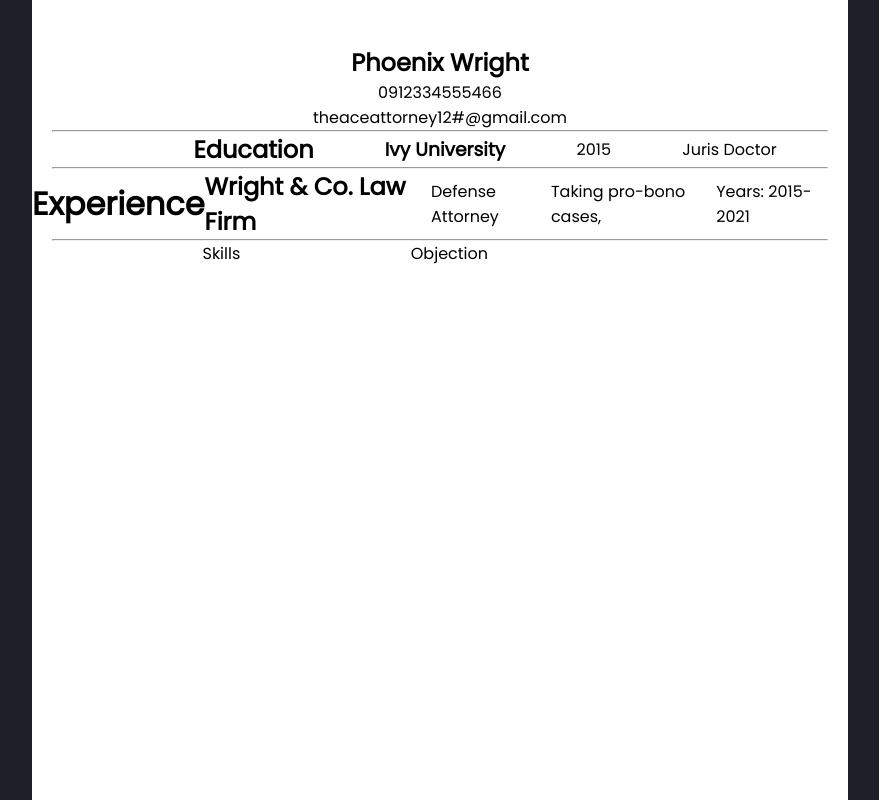
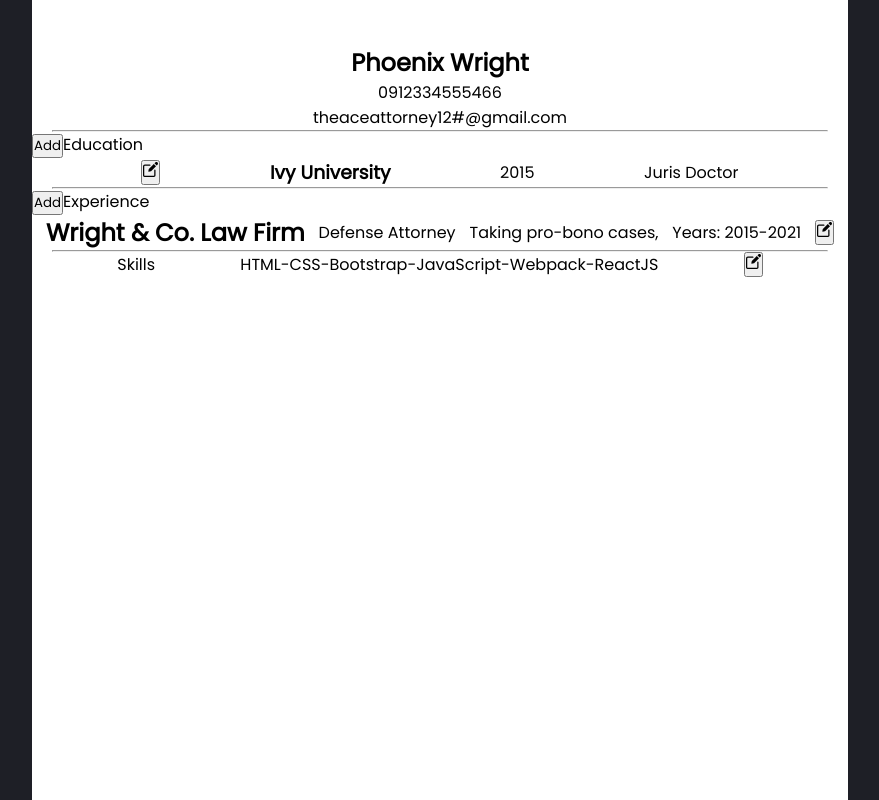
Before and after one commit to bananabread08/cv-app, a React (Create React App) app: page / in a window 1280 px wide. Shown: the top 800 px of the page, without its empty margins (200-1079 px from the left). Built offline with nearby package versions, Linux system fonts and the light colour scheme.

Commit message:
implemented add Education and Experience functionality, fixed Skills component edit functionality

```diff
--- a/package.json
+++ b/package.json
@@ -11,6 +11,7 @@
     "react": "^17.0.2",
     "react-dom": "^17.0.2",
     "react-scripts": "4.0.3",
+    "uniqid": "^5.3.0",
     "web-vitals": "^1.1.1"
   },
   "scripts": {
--- a/public/index.html
+++ b/public/index.html
@@ -24,7 +24,7 @@
       work correctly both with client-side routing and a non-root public URL.
       Learn how to configure a non-root public URL by running `npm run build`.
     -->
-    <title>React App</title>
+    <title>CV Maker App</title>
   </head>
   <body>
     <noscript>You need to enable JavaScript to run this app.</noscript>
--- a/src/App.js
+++ b/src/App.js
@@ -1,25 +1,63 @@
-import React, { Component } from "react";
+import React, { Component } from 'react';
 import './styles/App.css';
 import editIcon from './assets/edit.svg';
 import GeneralInfo from './components/GeneralInfo';
 import Education from './components/Education';
 import Experience from './components/Experience';
-import SKills from './components/Skills'
-
+import Skills from './components/Skills';
+import uniqid from 'uniqid';
 
 class App extends Component {
-  render(){
-      return (
-        <div className="App">
-          <GeneralInfo editIcon={editIcon}/>
-          <hr />
-          <Education editIcon={editIcon}/>
-          <hr />
-          <Experience editIcon={editIcon}/>
-          <hr/>
-          <SKills editIcon={editIcon}/>
+  constructor() {
+    super();
+    this.state = {
+      schoolList: [1],
+      experienceList: [2],
+      id: uniqid(),
+    };
+  }
+
+  addEducation = (e) => {
+    e.preventDefault();
+    this.setState({
+      id: uniqid(),
+      schoolList: this.state.schoolList.concat(this.state.id),
+    });
+  };
+  addExperience = (e) => {
+    e.preventDefault();
+    this.setState({
+      id: uniqid(),
+      experienceList: this.state.experienceList.concat(this.state.id),
+    });
+  };
+  render() {
+    const { schoolList, experienceList } = this.state;
+    return (
+      <div className='App'>
+        <GeneralInfo editIcon={editIcon} />
+        <hr />
+        <div>
+          <button onClick={this.addEducation}>Add</button>
+          Education
+          {schoolList.map((schoolID) => {
+            return (
+              <Education key={schoolID} id={schoolID} editIcon={editIcon} />
+            );
+          })}
         </div>
-      )
+        <hr />
+        <div>
+          <button onClick={this.addExperience}>Add</button>
+          Experience
+          {experienceList.map((expID) => {
+            return <Experience key={expID} id={expID} editIcon={editIcon} />;
+          })}
+        </div>
+        <hr />
+        <Skills editIcon={editIcon} />
+      </div>
+    );
   }
 }
 
--- a/src/components/Education.js
+++ b/src/components/Education.js
@@ -1,55 +1,79 @@
-import React, {Component} from "react";
+import React, { Component } from 'react';
 import { TextField } from '@material-ui/core';
 
 export default class Education extends Component {
-  constructor(){
-      super();
+  constructor(props) {
+    super(props);
 
     this.state = {
-          school : 'Ivy University',
-          gradDate : '2015',
-          course : 'Juris Doctor',
-          isEditOn : false,
-      }
+      school: 'Ivy University',
+      gradDate: '2015',
+      course: 'Juris Doctor',
+      isEditOn: false,
+    };
   }
 
   handleChange = (e) => {
     this.setState({
-        [e.target.name] : e.target.value, //utilizes the HTML name attribute of the node that is changed
+      [e.target.name]: e.target.value, //utilizes the HTML name attribute of the node that is changed
     });
-  }
+  };
   handleSubmit = (e) => {
     this.setState({
-        isEditOn : !this.state.isEditOn,
-    })
+      isEditOn: !this.state.isEditOn,
+    });
     e.preventDefault();
-  }
+  };
 
   render() {
-    const {school, gradDate, course, isEditOn} = this.state;
-    if(isEditOn) {
+    const { school, gradDate, course, isEditOn } = this.state;
     return (
-        <section className="Education">
-        Education
+      <div>
+        {isEditOn ? (
+          <section className='Education'>
             <form onSubmit={this.handleSubmit}>
-          <TextField id="outlined-basic" label="School..." variant="outlined" name="school" value={school} onChange={this.handleChange} />
-          <TextField id="outlined-basic" label="Graduation Date..." variant="outlined" name="gradDate" value={gradDate} onChange={this.handleChange} />
-          <TextField id="outlined-basic" label="Course..." variant="outlined" name="course" value={course} onChange={this.handleChange} />
-        <input type="submit" value="Submit" />
+              <TextField
+                id='outlined-basic'
+                label='School...'
+                variant='outlined'
+                name='school'
+                value={school}
+                onChange={this.handleChange}
+              />
+              <TextField
+                id='outlined-basic'
+                label='Graduation Date...'
+                variant='outlined'
+                name='gradDate'
+                value={gradDate}
+                onChange={this.handleChange}
+              />
+              <TextField
+                id='outlined-basic'
+                label='Course...'
+                variant='outlined'
+                name='course'
+                value={course}
+                onChange={this.handleChange}
+              />
+              <input type='submit' value='Submit' />
             </form>
           </section>
-      )
-    }
-    else {
-      return (
-        <div className="EducationPreview">
-          <button onClick={this.handleSubmit}><img src={this.props.editIcon} alt="Edit" className="EditIcon"></img></button>
-          <h2>Education</h2>
+        ) : (
+          <div className='EducationPreview'>
+            <button onClick={this.handleSubmit}>
+              <img
+                src={this.props.editIcon}
+                alt='Edit'
+                className='EditIcon'
+              ></img>
+            </button>
             <h3>{school}</h3>
             <p>{gradDate}</p>
             <p>{course}</p>
           </div>
-      )
+        )}
+      </div>
+    );
   }
 }
-}
--- a/src/components/Experience.js
+++ b/src/components/Experience.js
@@ -1,60 +1,108 @@
-import React, {Component} from "react";
+import React, { Component } from 'react';
 import { TextField } from '@material-ui/core';
 
 export default class Experience extends Component {
-  constructor(){
+  constructor() {
     super();
 
     this.state = {
-          company : 'Wright & Co. Law Firm',
-          jobTitle : 'Defense Attorney',
-          startYear : '2015',
-          endYear : '2021',
-          jobDescription : 'Taking pro-bono cases, ',
-          isEditOn : false,
-      }
+      company: 'Wright & Co. Law Firm',
+      jobTitle: 'Defense Attorney',
+      startYear: '2015',
+      endYear: '2021',
+      jobDescription: 'Taking pro-bono cases, ',
+      isEditOn: false,
+    };
   }
 
   handleChange = (e) => {
     this.setState({
-        [e.target.name] : e.target.value, //utilizes the HTML name attribute of the node that is changed
+      [e.target.name]: e.target.value, //utilizes the HTML name attribute of the node that is changed
     });
-  }
+  };
   handleSubmit = (e) => {
     this.setState({
-        isEditOn : !this.state.isEditOn,
-    })
+      isEditOn: !this.state.isEditOn,
+    });
     e.preventDefault();
-  }
+  };
 
   render() {
-    const {company, jobTitle, startYear, endYear, jobDescription, isEditOn} = this.state;
-    if(isEditOn) {
+    const {
+      company,
+      jobTitle,
+      startYear,
+      endYear,
+      jobDescription,
+      isEditOn,
+    } = this.state;
     return (
-        <section className="Experience">
+      <div>
+        {isEditOn ? (
+          <section className='Experience'>
             Experience
             <form onSubmit={this.handleSubmit}>
-          <TextField id="outlined-basic" label="Company Name..." variant="outlined" name="company" value={company} onChange={this.handleChange} />
-          <TextField id="outlined-basic" label="Job Title..." variant="outlined" name="jobTitle" value={jobTitle} onChange={this.handleChange} />
-          <TextField id="outlined-basic" label="Year Started..." variant="outlined" name="startYear" value={startYear} onChange={this.handleChange} />
-          <TextField id="outlined-basic" label="Year Ended..." variant="outlined" name="endYear" value={endYear} onChange={this.handleChange} />
-          <TextField id="outlined-basic" label="Job Description..." variant="outlined" name="jobDescription" value={jobDescription} onChange={this.handleChange} />
-        <input type="submit" value="Submit" />
+              <TextField
+                id='outlined-basic'
+                label='Company Name...'
+                variant='outlined'
+                name='company'
+                value={company}
+                onChange={this.handleChange}
+              />
+              <TextField
+                id='outlined-basic'
+                label='Job Title...'
+                variant='outlined'
+                name='jobTitle'
+                value={jobTitle}
+                onChange={this.handleChange}
+              />
+              <TextField
+                id='outlined-basic'
+                label='Year Started...'
+                variant='outlined'
+                name='startYear'
+                value={startYear}
+                onChange={this.handleChange}
+              />
+              <TextField
+                id='outlined-basic'
+                label='Year Ended...'
+                variant='outlined'
+                name='endYear'
+                value={endYear}
+                onChange={this.handleChange}
+              />
+              <TextField
+                id='outlined-basic'
+                label='Job Description...'
+                variant='outlined'
+                name='jobDescription'
+                value={jobDescription}
+                onChange={this.handleChange}
+              />
+              <input type='submit' value='Submit' />
             </form>
           </section>
-      )
-    }
-    else {
-      return (
-        <div className="ExperiencePreview">
-          <h1>Experience</h1>
+        ) : (
+          <div className='ExperiencePreview'>
             <h2>{company}</h2>
             <p>{jobTitle}</p>
             <p>{jobDescription}</p>
-          <p>Years: {startYear}-{endYear}</p>
-          <button onClick={this.handleSubmit}><img src={this.props.editIcon} alt="Edit" className="EditIcon"></img></button>
+            <p>
+              Years: {startYear}-{endYear}
+            </p>
+            <button onClick={this.handleSubmit}>
+              <img
+                src={this.props.editIcon}
+                alt='Edit'
+                className='EditIcon'
+              ></img>
+            </button>
           </div>
-      )
+        )}
+      </div>
+    );
   }
 }
-}
--- a/src/components/GeneralInfo.js
+++ b/src/components/GeneralInfo.js
@@ -1,53 +1,81 @@
-import React, {Component} from "react";
+import React, { Component } from 'react';
 import { TextField } from '@material-ui/core';
 
 export default class GeneralInfo extends Component {
-  constructor(props){
+  constructor(props) {
     super(props);
 
     this.state = {
-          name : 'Phoenix Wright',
-          contact : '0912334555466',
-          email : 'theaceattorney12#@gmail.com',
-          isEditOn : false,
-      }
+      name: 'Phoenix Wright',
+      contact: '0912334555466',
+      email: 'theaceattorney12#@gmail.com',
+      isEditOn: false,
+    };
   }
 
   handleChange = (e) => {
     this.setState({
-        [e.target.name] : e.target.value, //utilizes the HTML name attribute of the node that is changed
+      [e.target.name]: e.target.value, //utilizes the HTML name attribute of the node that is changed
     });
-  }
+  };
   handleSubmit = (e) => {
     this.setState({
-        isEditOn : !this.state.isEditOn,
-    })
+      isEditOn: !this.state.isEditOn,
+    });
     e.preventDefault();
-  }
+  };
   render() {
-    const {name, contact, email, isEditOn} = this.state;
-    if(isEditOn) {
+    const { name, contact, email, isEditOn } = this.state;
     return (
-        <section className="GeneralInfo">
+      <div>
+        {isEditOn ? (
+          <section className='GeneralInfo'>
             General Information
             <form onSubmit={this.handleSubmit}>
-            <TextField id="GiName" label="Name..." variant="outlined" name="name" value={name} onChange={this.handleChange} />
-            <TextField id="GiContact" label="Contact#..." variant="outlined" name="contact" type="number" value={contact} onChange={this.handleChange} />
-            <TextField id="GiEmail" label="Email Address..." variant="outlined" type="email" name="email" value={email} onChange={this.handleChange} />
-            <input type="submit" value="Submit" />
+              <TextField
+                id='GiName'
+                label='Name...'
+                variant='outlined'
+                name='name'
+                value={name}
+                onChange={this.handleChange}
+              />
+              <TextField
+                id='GiContact'
+                label='Contact#...'
+                variant='outlined'
+                name='contact'
+                type='number'
+                value={contact}
+                onChange={this.handleChange}
+              />
+              <TextField
+                id='GiEmail'
+                label='Email Address...'
+                variant='outlined'
+                type='email'
+                name='email'
+                value={email}
+                onChange={this.handleChange}
+              />
+              <input type='submit' value='Submit' />
             </form>
           </section>
-      )
-    }
-    else {
-      return (
-        <div className="GeneralInfoPreview">
-          <button onClick={this.handleSubmit}><img src={this.props.editIcon} alt="Edit" className="EditIcon"></img></button>
+        ) : (
+          <div className='GeneralInfoPreview'>
+            <button onClick={this.handleSubmit}>
+              <img
+                src={this.props.editIcon}
+                alt='Edit'
+                className='EditIcon'
+              ></img>
+            </button>
             <h2>{name}</h2>
             <p>{contact}</p>
             <p>{email}</p>
           </div>
-      )
+        )}
+      </div>
+    );
   }
 }
-}
--- a/src/components/Skills.js
+++ b/src/components/Skills.js
@@ -1,54 +1,58 @@
-import React, {Component} from "react";
-import { TextField } from '@material-ui/core';
+import React, { Component } from 'react';
 
 export default class Skills extends Component {
-  constructor(){
+  constructor() {
     super();
 
     this.state = {
-        skillList : ['Objection'],
-        skill : '',
-        isEditOn : false,
-      }
+      skill: 'HTML-CSS-Bootstrap-JavaScript-Webpack-ReactJS',
+      isEditOn: false,
+    };
   }
 
   handleChange = (e) => {
     this.setState({
-      [e.target.name] : e.target.value, //utilizes the HTML name attribute of the node that is changed
+      [e.target.name]: e.target.value, //utilizes the HTML name attribute of the node that is changed
     });
-  }
+  };
   handleSubmit = (e) => {
     this.setState({
-      skillList: this.state.skillList.concat(this.state.skill),
-      skill: '',
-      isEditOn : !this.state.isEditOn,
-    })
+      skill: this.state.skill,
+      isEditOn: !this.state.isEditOn,
+    });
     e.preventDefault();
-  }
+  };
 
   render() {
-    const {skillList, skill, isEditOn} = this.state;
-    if(isEditOn) {
+    const { skill, isEditOn } = this.state;
+    if (isEditOn) {
       return (
-        <section className="Skills">
+        <section className='Skills'>
           Skills
           <form onSubmit={this.handleSubmit}>
-          <TextField id="outlined-basic" label="Add Skill.." variant="outlined" name="skill" value={skill} onChange={this.handleChange} />
-        <input type="submit" value="Submit" />
+            <textarea
+              name='skill'
+              value={skill}
+              onChange={this.handleChange}
+            ></textarea>
+            <input type='submit' value='Submit' />
           </form>
         </section>
-      )
-    }
-    else {
+      );
+    } else {
       return (
-        <div className="SkillsPreview">
+        <div className='SkillsPreview'>
           Skills
-        {skillList.map((skill) => {
-          return <p>{skill}</p>;
-        })}
-        <button onClick={this.handleSubmit}><img src={this.props.editIcon} alt="Edit" className="EditIcon"></img></button>
+          <p>{skill}</p>
+          <button onClick={this.handleSubmit}>
+            <img
+              src={this.props.editIcon}
+              alt='Edit'
+              className='EditIcon'
+            ></img>
+          </button>
         </div>
-      )
+      );
     }
   }
 }
--- a/src/styles/App.css
+++ b/src/styles/App.css
@@ -1,21 +1,21 @@
 @import url('https://fonts.googleapis.com/css2?family=Poppins&display=swap');
 * {
-    margin: 0;
-    padding: 0;
-    /* background-color: #c9ced3; */
-    font-family: 'Poppins',sans-serif;
-    box-sizing: border-box;
+  margin: 0;
+  padding: 0;
+  /* background-color: #c9ced3; */
+  font-family: 'Poppins', sans-serif;
+  box-sizing: border-box;
 }
 body {
   background: #1e1f26;
   height: 100vh;
 }
 .App {
-  background : white;
-  width : 8.5in;
+  background: white;
+  width: 8.5in;
   min-height: 11in;
   height: 100%;
-  margin : auto;
+  margin: auto;
   padding-top: 20px;
 }
 hr {
@@ -39,11 +39,11 @@ hr {
   align-items: center;
   justify-content: center;
 }
-.GeneralInfoPreview:hover > button{
+.GeneralInfoPreview:hover > button {
   visibility: visible;
 }
 .GeneralInfoPreview > button {
-  visibility : hidden;
+  visibility: hidden;
 }
 .Education {
   display: flex;
@@ -51,13 +51,13 @@ hr {
   align-items: center;
   justify-content: space-between;
 }
-.EducationPreview:hover > button{
+/* .EducationPreview:hover > button {
   visibility: visible;
 }
 .EducationPreview > button {
-  visibility : hidden;
-}
-.EducationPreview{
+  visibility: hidden;
+} */
+.EducationPreview {
   display: flex;
   align-items: center;
   justify-content: space-evenly;
@@ -68,32 +68,33 @@ hr {
   align-items: center;
   justify-content: space-between;
 }
-.ExperiencePreview{
+.ExperiencePreview {
   display: flex;
   align-items: center;
   justify-content: space-evenly;
+  width: 100%;
 }
-.ExperiencePreview:hover > button{
+/* .ExperiencePreview:hover > button {
   visibility: visible;
 }
 .ExperiencePreview > button {
-  visibility : hidden;
-}
+  visibility: hidden;
+} */
 .Skills {
   display: flex;
   flex-direction: column;
   align-items: center;
   justify-content: space-between;
 }
-.SkillsPreview{
+.SkillsPreview {
   display: flex;
   flex-wrap: nowrap;
   align-items: center;
   justify-content: space-evenly;
 }
-.SkillsPreview:hover > button{
+/* .SkillsPreview:hover > button {
   visibility: visible;
 }
 .SkillsPreview > button {
-  visibility : hidden;
-}
+  visibility: hidden;
+} */
```
Also changed, not shown: 1 other file (tests, documents, lock files or other folders). Lines whose indentation alone changed are shown as unchanged.
